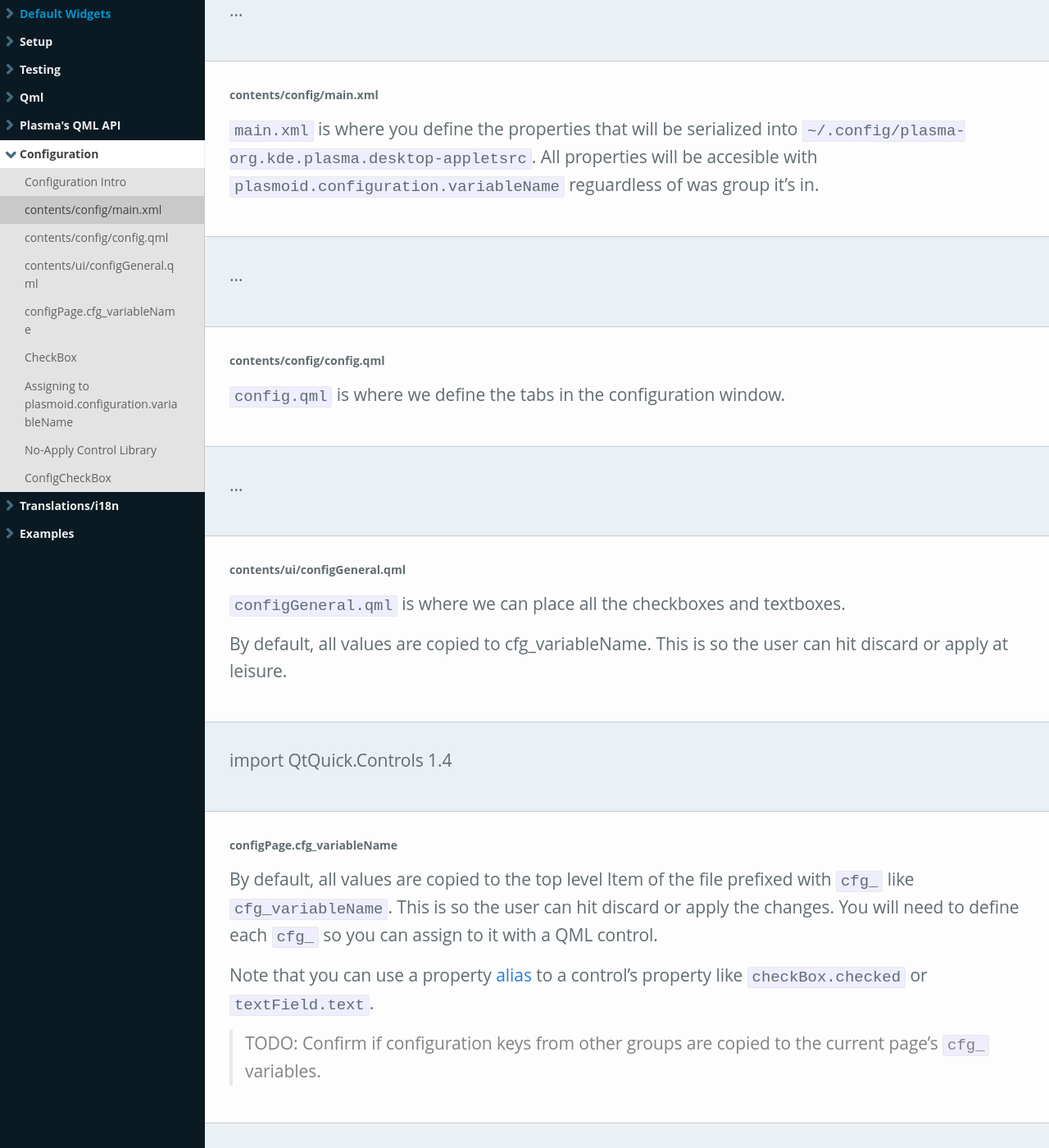
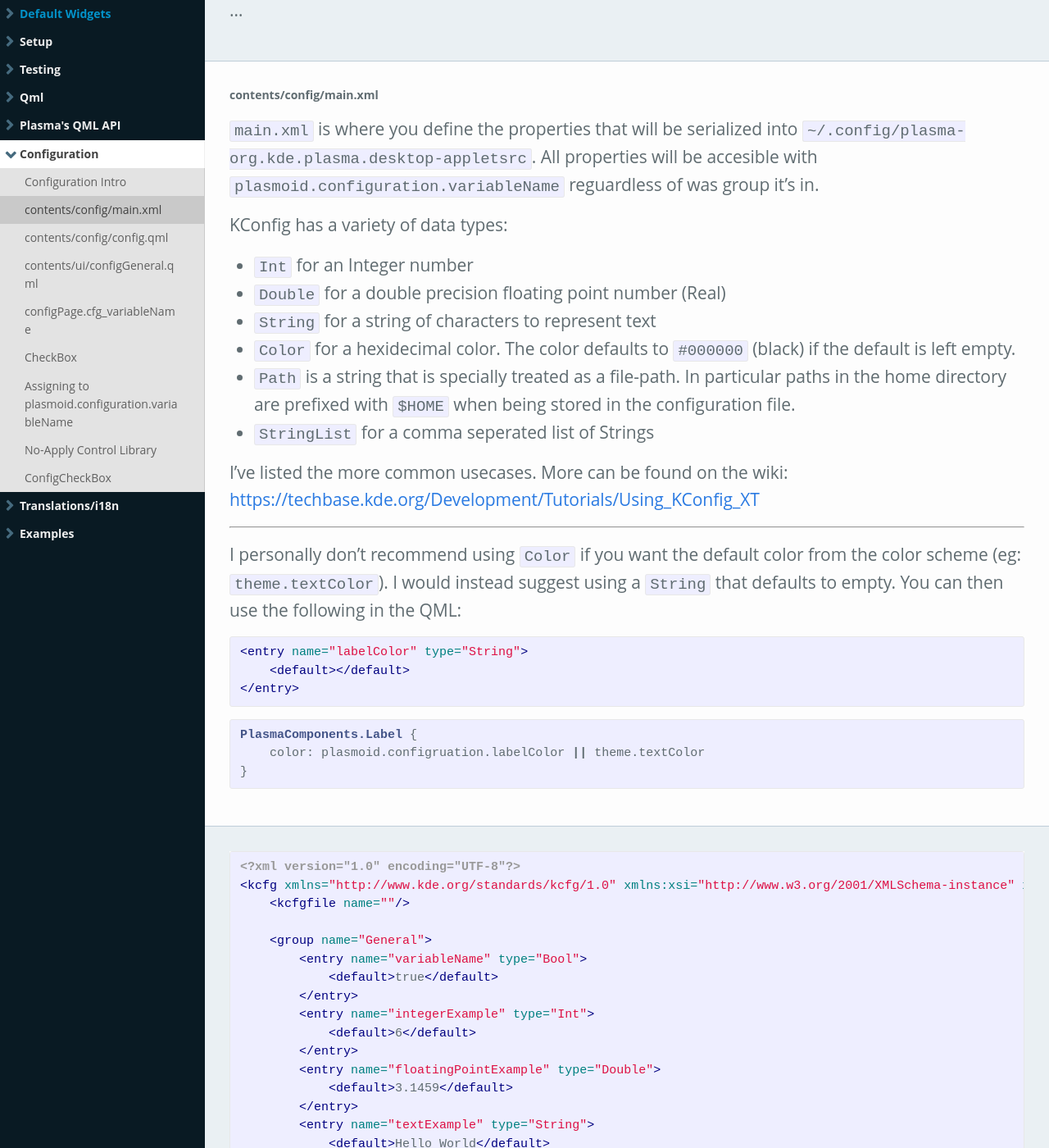
Before and after one commit to Zren/zren.github.io, a Jekyll site: the page built from kde_docs_widget.md, in a window 1280 px wide and 1400 px high, scrolled down 20339 px. Shown: the whole window at 82% size. Built offline with Jekyll 4.4.1, drawn with Linux system fonts in a browser that asks for light colours; comment, search, counter and statistics services are not loaded; some of the changed text lies outside the part shown.

Commit message:
Fill out config/main.xml KConfig section

```diff
--- a/kde_docs_widget.md
+++ b/kde_docs_widget.md
@@ -714,8 +714,68 @@ Every widget by default has a configure action when you right click the widget c
 {% capture label %}contents/config/main.xml{% endcapture %}
 {% capture sectionLeft %}
 `main.xml` is where you define the properties that will be serialized into `~/.config/plasma-org.kde.plasma.desktop-appletsrc`. All properties will be accesible with `plasmoid.configuration.variableName` reguardless of was group it's in.
+
+KConfig has a variety of data types:
+
+* `Int` for an Integer number
+* `Double` for a double precision floating point number (Real)
+* `String` for a string of characters to represent text
+* `Color` for a hexidecimal color. The color defaults to `#000000` (black) if the default is left empty.
+* `Path` is a string that is specially treated as a file-path. In particular paths in the home directory are prefixed with `$HOME` when being stored in the configuration file.
+* `StringList` for a comma seperated list of Strings
+
+I've listed the more common usecases. More can be found on the wiki:
+<https://techbase.kde.org/Development/Tutorials/Using_KConfig_XT>
+
+-----
+
+I personally don't recommend using `Color` if you want the default color from the color scheme (eg: `theme.textColor`). I would instead suggest using a `String` that defaults to empty. You can then use the following in the QML:
+
+{% highlight xml %}
+<entry name="labelColor" type="String">
+    <default></default>
+</entry>
+{% endhighlight %}
+
+{% highlight qml %}
+PlasmaComponents.Label {
+    color: plasmoid.configruation.labelColor || theme.textColor
+}
+{% endhighlight %}
+
 {% endcapture %}{% capture sectionRight %}
-...
+{% highlight xml %}
+<?xml version="1.0" encoding="UTF-8"?>
+<kcfg xmlns="http://www.kde.org/standards/kcfg/1.0" xmlns:xsi="http://www.w3.org/2001/XMLSchema-instance" xsi:schemaLocation="http://www.kde.org/standards/kcfg/1.0 http://www.kde.org/standards/kcfg/1.0/kcfg.xsd">
+    <kcfgfile name=""/>
+
+    <group name="General">
+        <entry name="variableName" type="Bool">
+            <default>true</default>
+        </entry>
+        <entry name="integerExample" type="Int">
+            <default>6</default>
+        </entry>
+        <entry name="floatingPointExample" type="Double">
+            <default>3.1459</default>
+        </entry>
+        <entry name="textExample" type="String">
+            <default>Hello World</default>
+        </entry>
+        <entry name="listExample" type="StringList">
+            <default>First Item,Second Item,Third Item</default>
+        </entry>
+        <entry name="colorExample" type="Color">
+            <default>#336699</default>
+        </entry>
+    </group>
+    <group name="AnotherGroup">
+        <entry name="secondGroupExample" type="Bool">
+            <default>false</default>
+        </entry>
+    </group>
+</kcfg>
+{% endhighlight %}
 {% endcapture %}{% include docSection.html label=label sectionLeft=sectionLeft sectionRight=sectionRight %}
 
 
```
